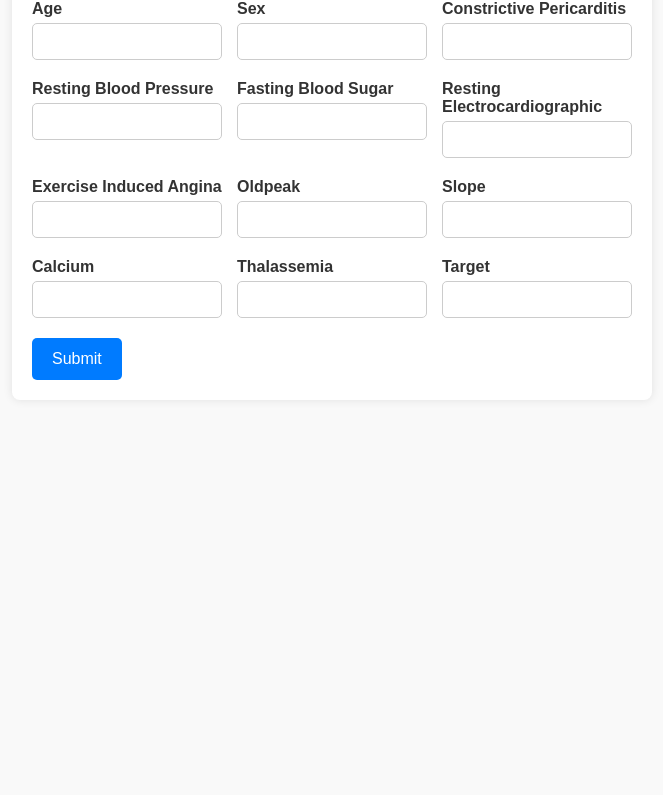
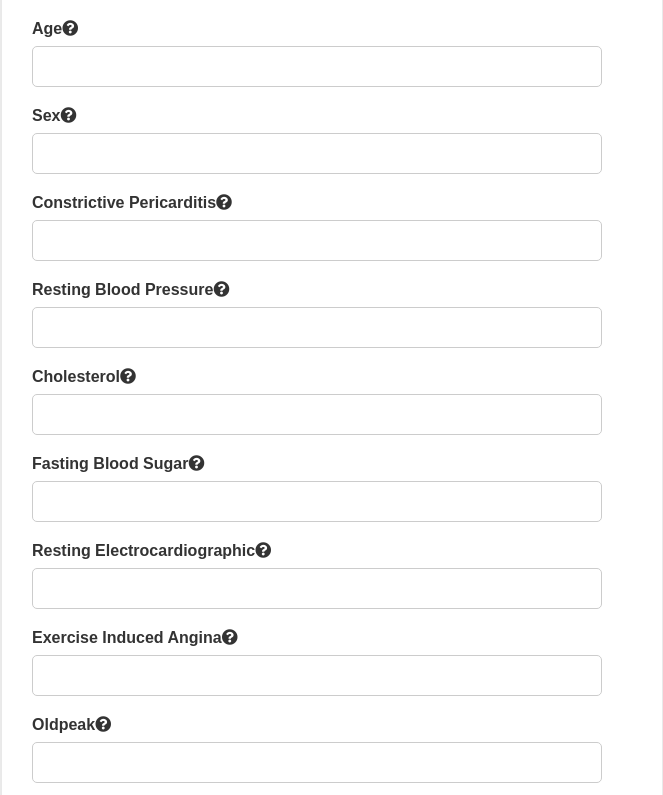
Before and after one commit to Bhavya-Nanavati/Health_Prognosis, a plain HTML site: page templates/index.html in a window 1280 px wide. Shown: the part 138-933 px from the top of the page, without its empty margins (308-971 px from the left). Before the commit the page ends 800 px from the top, so only its background shows below. Drawn offline with Linux system fonts and the light colour scheme.

Commit message:
modified:   main.py 	modified:   templates/index.html 	modified:   templates/no.html 	deleted:    templates/style.css 	modified:   templates/yes.html

```diff
--- a/templates/index.html
+++ b/templates/index.html
@@ -4,10 +4,11 @@
 <meta charset="UTF-8">
 <meta name="viewport" content="width=device-width, initial-scale=1.0">
 <title>Heart Disease Prediction Form</title>
+<link rel="stylesheet" href="https://cdnjs.cloudflare.com/ajax/libs/font-awesome/5.15.4/css/all.min.css">
 <style>
 body {
   font-family: Arial, sans-serif;
-  background-color: #f9f9f9;
+  background-color: #f5f5f5;
   margin: 0;
   padding: 0;
 }
@@ -17,35 +18,31 @@ body {
   max-width: 600px;
   margin: 50px auto;
   background-color: #fff;
-  padding: 20px;
-  border-radius: 8px;
-  box-shadow: 0 0 10px rgba(0, 0, 0, 0.1);
+  padding: 30px;
+  border-radius: 10px;
+  box-shadow: 0 0 20px rgba(0, 0, 0, 0.1);
 }
 
 h2 {
   color: #007bff;
-}
-
-.form-row {
-  display: flex;
-  justify-content: space-between;
-  margin-bottom: 20px;
+  margin-bottom: 30px;
 }
 
 .form-group {
-  width: calc(33.33% - 10px);
+  margin-bottom: 20px;
+  position: relative;
 }
 
 label {
   display: block;
   font-weight: bold;
-  margin-bottom: 5px;
+  margin-bottom: 8px;
   color: #333;
 }
 
 input[type="text"] {
-  width: 100%;
-  padding: 10px;
+  width: calc(100% - 30px);
+  padding: 12px;
   border-radius: 5px;
   border: 1px solid #ccc;
   box-sizing: border-box;
@@ -57,11 +54,49 @@ input[type="text"]:focus {
   outline: none;
 }
 
+.tooltip {
+  position: relative;
+  display: inline-block;
+}
+
+.tooltip .tooltiptext {
+  visibility: hidden;
+  width: 200px;
+  background-color: #555;
+  color: #fff;
+  text-align: center;
+  border-radius: 6px;
+  padding: 10px;
+  position: absolute;
+  top: calc(100% + 5px);
+  left: 50%;
+  transform: translateX(-50%);
+  opacity: 0;
+  transition: opacity 0.3s;
+}
+
+.tooltip:hover .tooltiptext {
+  visibility: visible;
+  opacity: 1;
+}
+
+.tooltip .tooltiptext::after {
+  content: '';
+  position: absolute;
+  bottom: 100%; /* Position the caret above the tooltip text */
+  left: 50%; /* Position the caret horizontally centered */
+  border-style: solid;
+  border-width: 8px 8px 0 8px; /* Set the size and shape of the caret */
+  border-color: #555 transparent transparent transparent; /* Set the color */
+  transform: translateX(-50%) rotate(180deg); /* Adjust for centering */
+
+}
+
 input[type="submit"] {
   background-color: #007bff;
   color: #fff;
   border: none;
-  padding: 12px 20px;
+  padding: 15px 20px;
   border-radius: 5px;
   cursor: pointer;
   font-size: 16px;
@@ -71,69 +106,70 @@ input[type="submit"] {
 input[type="submit"]:hover {
   background-color: #0056b3;
 }
+
 </style>
 </head>
 <body>
 
 <div class="container">
   <h2>Heart Disease Prediction Form</h2>
-  <form method="post" action="/result">
+  <form method="post" action="/predict">
     <div class="form-row">
       <div class="form-group">
-        <label for="age">Age</label>
+        <label for="age">Age<span class="tooltip"><i class="fas fa-question-circle"></i><span class="tooltiptext">Enter your age in years</span></span></label>
         <input type="text" id="age" name="age" required>
       </div>
       <div class="form-group">
-        <label for="sex">Sex</label>
+        <label for="sex">Sex<span class="tooltip"><i class="fas fa-question-circle"></i><span class="tooltiptext">Enter your gender. Use '0' for female and '1' for male</span></span></label>
         <input type="text" id="sex" name="sex" required>
       </div>
       <div class="form-group">
-        <label for="constrictive_pericarditis">Constrictive Pericarditis</label>
+        <label for="constrictive_pericarditis">Constrictive Pericarditis<span class="tooltip"><i class="fas fa-question-circle"></i><span class="tooltiptext">A condition in which inflamed pericardium causes heart constriction</span></span></label>
         <input type="text" id="constrictive_pericarditis" name="constrictive_pericarditis" required>
       </div>
     </div>
     <div class="form-row">
       <div class="form-group">
-        <label for="resting_blood_pressure">Resting Blood Pressure</label>
+        <label for="resting_blood_pressure">Resting Blood Pressure<span class="tooltip"><i class="fas fa-question-circle"></i><span class="tooltiptext">resting blood pressure in mmHg (millimeters of mercury)</span></span></label>
         <input type="text" id="resting_blood_pressure" name="resting_blood_pressure" required>
       </div>
       <div class="form-group">
-        <label for="fasting_blood_sugar">Fasting Blood Sugar</label>
+        <label for="cholesterol">Cholesterol<span class="tooltip"><i class="fas fa-question-circle"></i><span class="tooltiptext">resting blood pressure in mmHg (millimeters of mercury)</span></span></label>
+        <input type="text" id="cholesterol" name="cholesterol" required>
+      </div>
+      <div class="form-group">
+        <label for="fasting_blood_sugar">Fasting Blood Sugar<span class="tooltip"><i class="fas fa-question-circle"></i><span class="tooltiptext">Level of blood sugar after fasting for at least 8 hours</span></span></label>
         <input type="text" id="fasting_blood_sugar" name="fasting_blood_sugar" required>
       </div>
       <div class="form-group">
-        <label for="resting_electrocardiographic">Resting Electrocardiographic</label>
+        <label for="resting_electrocardiographic">Resting Electrocardiographic<span class="tooltip"><i class="fas fa-question-circle"></i><span class="tooltiptext">Electrocardiogram (ECG) results obtained while the patient is at rest</span></span></label>
         <input type="text" id="resting_electrocardiographic" name="resting_electrocardiographic" required>
       </div>
     </div>
     <div class="form-row">
       <div class="form-group">
-        <label for="exercise_induced_angina">Exercise Induced Angina</label>
+        <label for="exercise_induced_angina">Exercise Induced Angina<span class="tooltip"><i class="fas fa-question-circle"></i><span class="tooltiptext">Presence of chest pain or discomfort during physical exertion,0 for no , 1 for yes</span></span></label>
         <input type="text" id="exercise_induced_angina" name="exercise_induced_angina" required>
       </div>
       <div class="form-group">
-        <label for="oldpeak">Oldpeak</label>
+        <label for="oldpeak">Oldpeak<span class="tooltip"><i class="fas fa-question-circle"></i><span class="tooltiptext">ST depression induced by exercise</span></span></label>
         <input type="text" id="oldpeak" name="oldpeak" required>
       </div>
       <div class="form-group">
-        <label for="slope">Slope</label>
+        <label for="slope">Slope<span class="tooltip"><i class="fas fa-question-circle"></i><span class="tooltiptext">The slope of the peak exercise ST segment</span></span></label>
         <input type="text" id="slope" name="slope" required>
       </div>
     </div>
     <div class="form-row">
       <div class="form-group">
-        <label for="calcium">Calcium</label>
+        <label for="calcium">Calcium<span class="tooltip"><i class="fas fa-question-circle"></i><span class="tooltiptext">Serum calcium level</span></span></label>
         <input type="text" id="calcium" name="calcium" required>
       </div>
       <div class="form-group">
-        <label for="thalassemia">Thalassemia</label>
+        <label for="thalassemia">Thalassemia<span class="tooltip"><i class="fas fa-question-circle"></i><span class="tooltiptext">A group of inherited blood disorders characterized by abnormal hemoglobin production</span></span></label>
         <input type="text" id="thalassemia" name="thalassemia" required>
       </div>
-      <div class="form-group">
-        <label for="target">Target</label>
-        <input type="text" id="target" name="target" required>
       </div>
-    </div>
 
     <input type="submit" value="Submit">
   </form>
--- a/templates/style.css
+++ /dev/null
@@ -1,66 +0,0 @@
-body {
-    font-family: Arial, sans-serif;
-    background-color: #f9f9f9;
-    margin: 0;
-    padding: 0;
-  }
-
-  .container {
-    width: 80%;
-    max-width: 600px;
-    margin: 50px auto;
-    background-color: #fff;
-    padding: 20px;
-    border-radius: 8px;
-    box-shadow: 0 0 10px rgba(0, 0, 0, 0.1);
-  }
-
-  h2 {
-    color: #007bff;
-  }
-
-  .form-row {
-    display: flex;
-    justify-content: space-between;
-    margin-bottom: 20px;
-  }
-
-  .form-group {
-    width: calc(50% - 10px);
-  }
-
-  label {
-    display: block;
-    font-weight: bold;
-    margin-bottom: 5px;
-    color: #333;
-  }
-
-  input[type="text"] {
-    width: 100%;
-    padding: 10px;
-    border-radius: 5px;
-    border: 1px solid #ccc;
-    box-sizing: border-box;
-    transition: border-color 0.3s ease;
-  }
-
-  input[type="text"]:focus {
-    border-color: #007bff;
-    outline: none;
-  }
-
-  input[type="submit"] {
-    background-color: #007bff;
-    color: #fff;
-    border: none;
-    padding: 12px 20px;
-    border-radius: 5px;
-    cursor: pointer;
-    font-size: 16px;
-    transition: background-color 0.3s ease;
-  }
-
-  input[type="submit"]:hover {
-    background-color: #0056b3;
-  }
```
Also changed, not shown: templates/no.html (+11 -0 lines), templates/yes.html (+1 -1 lines), 1 other file.
